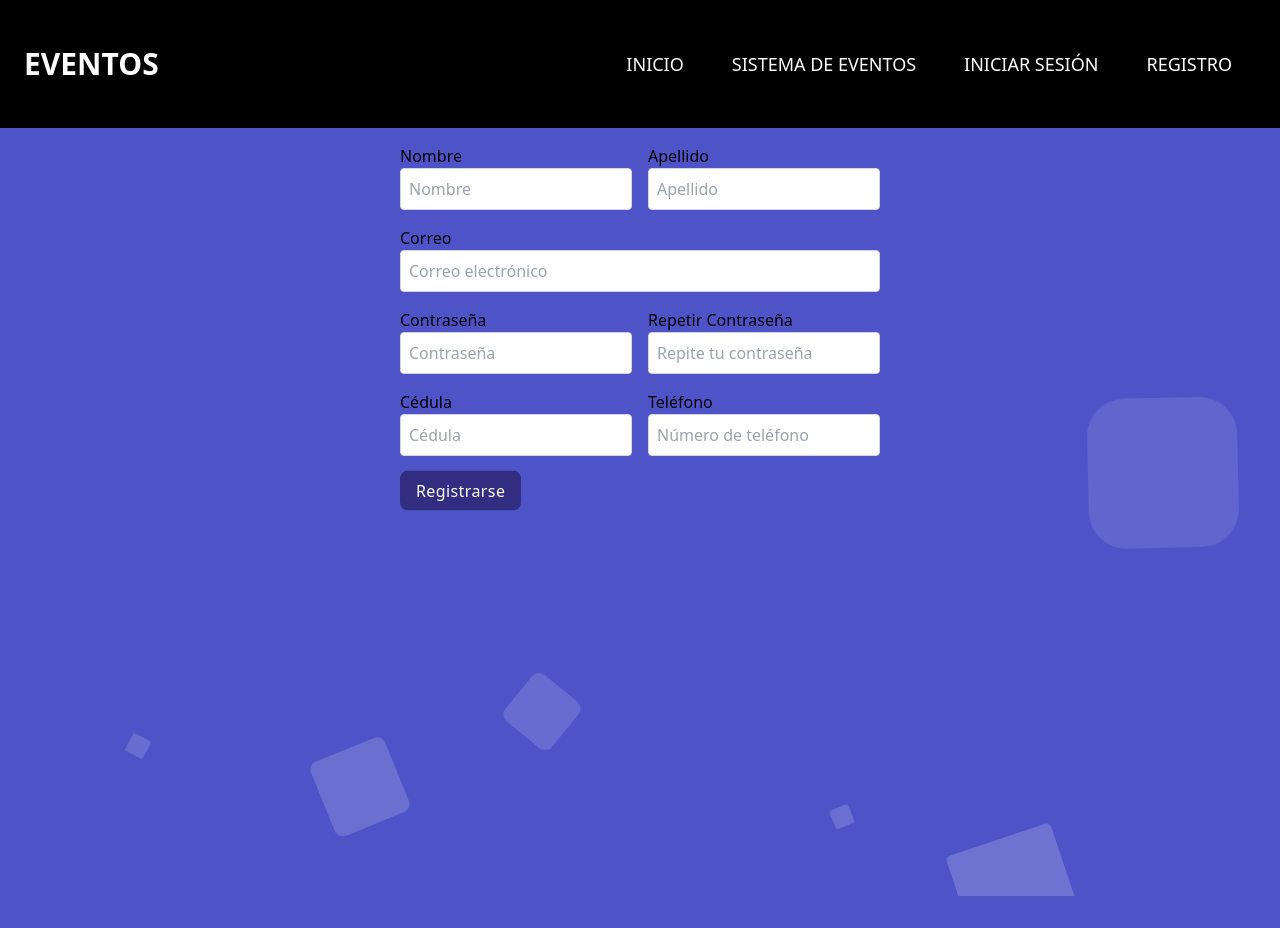
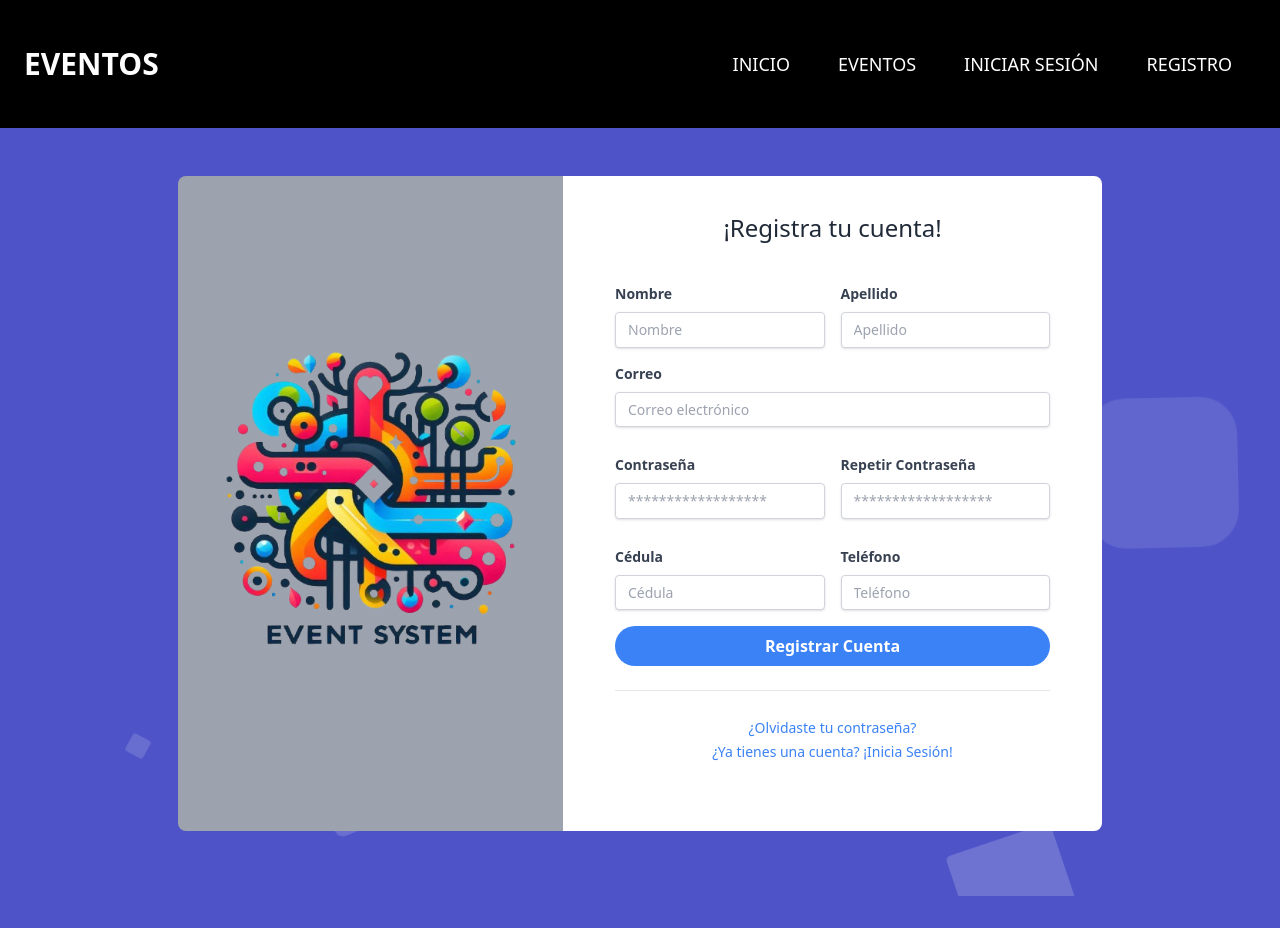
Before and after one commit to StefanoIG/Practice-Event-Plataform, a React (Vite) app: page /register in a window 1280 px wide. Built offline with nearby package versions, Linux system fonts and the light colour scheme.

Commit message:
Refactor Vite config to remove unnecessary line break and update date input validation

```diff
--- a/src/components/UI/NavBar.tsx
+++ b/src/components/UI/NavBar.tsx
@@ -33,29 +33,29 @@ const Navbar: React.FC<NavbarProps> = ({ className = '' }) => {
           </div>
           <div className="flex items-center">
             <nav className="font-sen text-white uppercase text-lg lg:flex items-center hidden">
-              <a href="/" className="py-2 px-6 flex">
+              <a href="/" className="py-2 px-6 flex hover:bg-gray-700 active:bg-gray-900">
                 Inicio
               </a>
-              <a href="/events-list" className="py-2 px-6 flex">
-                Sistema de Eventos
+              <a href="/events-list" className="py-2 px-6 flex hover:bg-gray-700 active:bg-gray-900">
+                Eventos
               </a>
 
               {/* Condición para mostrar links según isLoggin */}
               {isLoggin ? (
                 <>
-                  <a href="/create" className="py-2 px-6 flex">
+                  <a href="/create" className="py-2 px-6 flex hover:bg-gray-700 active:bg-gray-900">
                     Crear Evento
                   </a>
-                  <button onClick={handleLogout} className="py-2 px-6 flex">
+                  <button onClick={handleLogout} className="py-2 px-6 flex hover:bg-gray-700 active:bg-gray-900">
                     Cerrar Sesión
                   </button>
                 </>
               ) : (
                 <>
-                  <a href="/login" className="py-2 px-6 flex">
+                  <a href="/login" className="py-2 px-6 flex hover:bg-gray-700 active:bg-gray-900">
                     Iniciar Sesión
                   </a>
-                  <a href="/register" className="py-2 px-6 flex">
+                  <a href="/register" className="py-2 px-6 flex hover:bg-gray-700 active:bg-gray-900">
                     Registro
                   </a>
                 </>
--- a/src/components/UX/Pages/RegistroForm.tsx
+++ b/src/components/UX/Pages/RegistroForm.tsx
@@ -1,7 +1,7 @@
 import React, { useState } from "react";
 import Swal from "sweetalert2";
 import withReactContent from "sweetalert2-react-content";
-
+import logo from "../../../assets/logo.png";
 // Configuración de SweetAlert2
 const MySwal = withReactContent(Swal);
 
@@ -71,6 +71,11 @@ const RegistroForm: React.FC = () => {
     const registros = JSON.parse(localStorage.getItem("registroData") || "[]");
     return registros.some((registro: FormData) => registro.cedula === cedula);
   };
+  // Verificar si el correo ya está registrado en localStorage
+  const isCorreoDuplicado = (correo: string): boolean => {
+    const registros = JSON.parse(localStorage.getItem("registroData") || "[]");
+    return registros.some((registro: FormData) => registro.correo === correo);
+  };
 
   // Manejo de cambios en los campos del formulario
   const handleInputChange = (e: React.ChangeEvent<HTMLInputElement>) => {
@@ -117,13 +122,7 @@ const RegistroForm: React.FC = () => {
       console.log(errors);
       return;
     }
-    //verificar correo duplicado
-    if (localStorage.getItem("registroData")) {
-        const registros = JSON.parse(localStorage.getItem("registroData") || "[]");
-        const correoDuplicado = registros.some(
-            (registro: FormData) => registro.correo === formData.correo
-        );
-        if (correoDuplicado) {
+     if (isCorreoDuplicado(formData.correo)) {
       MySwal.fire({
         icon: "error",
         title: "Correo duplicado",
@@ -131,7 +130,7 @@ const RegistroForm: React.FC = () => {
       });
       return;
     }
-        }
+
     // Verificar cédula duplicada
     if (isCedulaDuplicada(formData.cedula)) {
       MySwal.fire({
@@ -142,14 +141,14 @@ const RegistroForm: React.FC = () => {
       return;
     }
 
+
     // Simulación de carga
     setIsLoading(true);
     setTimeout(() => {
-      // Generar ID único y agregarlo al registro
+      // Guardar el registro en localStorage
       const nuevoId = Date.now().toString(); // Crear ID único
       const nuevoRegistro = { ...formData, id: nuevoId };
 
-      // Guardar en localStorage excepto el campo repetirContrasena
       const { repetirContrasena, ...dataToStore } = nuevoRegistro;
       const registrosPrevios = JSON.parse(
         localStorage.getItem("registroData") || "[]"
@@ -163,7 +162,7 @@ const RegistroForm: React.FC = () => {
       MySwal.fire({
         icon: "success",
         title: "¡Registro Exitoso!",
-        text: "Tu cuenta ha sido creada. Redirigiendo a la página de inicio de sesión...",
+        text: "Tu cuenta ha sido creada.",
         toast: true,
         position: "top-end",
         timer: 3000,
@@ -196,149 +195,158 @@ const RegistroForm: React.FC = () => {
           <li></li>
         </ul>
       </div>
+      <div className="h-full">
+        <div className="mx-auto">
+          <div className="flex justify-center px-6 py-12">
+            <div className="w-full xl:w-3/4 lg:w-11/12 flex">
+              {/* Imagen de la izquierda */}
+                  <div
+                  className="w-full h-auto bg-gray-400 dark:bg-gray-800 hidden lg:block lg:w-5/12 bg-cover rounded-l-lg flex items-center justify-center"
+                  style={{
+                    backgroundImage: `url(${logo})`,
+                    backgroundSize: "contain",
+                    backgroundRepeat: "no-repeat",
+                    backgroundPosition: "center",
+                  }}
+                  >
+                  </div>
 
-      <form onSubmit={handleSubmit} className="max-w-lg mx-auto p-4 space-y-4">
-        {/* Nombre y Apellido */}
-        <div className="grid grid-cols-1 md:grid-cols-2 gap-4">
-          <div>
-            <label className="block">Nombre</label>
+              {/* Formulario */}
+              <div className="w-full lg:w-7/12 bg-white dark:bg-gray-700 p-5 rounded-lg lg:rounded-l-none">
+                <h3 className="py-4 text-2xl text-center text-gray-800 dark:text-white">¡Registra tu cuenta!</h3>
+                <form className="px-8 pt-6 pb-8 mb-4 bg-white dark:bg-gray-800 rounded" onSubmit={handleSubmit}>
+                  <div className="mb-4 md:flex md:justify-between">
+                    <div className="mb-4 md:mr-2 md:mb-0">
+                      <label className="block mb-2 text-sm font-bold text-gray-700 dark:text-white">Nombre</label>
                       <input
+                        className={`w-full px-3 py-2 text-sm leading-tight text-gray-700 border rounded shadow appearance-none focus:outline-none focus:shadow-outline ${errors.nombre ? "border-red-500" : "border-gray-300"
+                          }`}
+                        name="nombre"
                         type="text"
-              name="nombre"
                         value={formData.nombre}
-              onInput={handleInputChange}
-              className={`w-full p-2 border ${
-                errors.nombre ? "border-red-500" : "border-gray-300"
-              } rounded`}
+                        onChange={handleInputChange}
                         placeholder="Nombre"
                       />
-            {errors.nombre && (
-              <p className="text-red-500 text-sm">{errors.nombre}</p>
-            )}
+                      {errors.nombre && <p className="text-xs italic text-red-500">{errors.nombre}</p>}
                     </div>
-          <div>
-            <label className="block">Apellido</label>
+                    <div className="md:ml-2">
+                      <label className="block mb-2 text-sm font-bold text-gray-700 dark:text-white">Apellido</label>
                       <input
+                        className={`w-full px-3 py-2 text-sm leading-tight text-gray-700 border rounded shadow appearance-none focus:outline-none focus:shadow-outline ${errors.apellido ? "border-red-500" : "border-gray-300"
+                          }`}
+                        name="apellido"
                         type="text"
-              name="apellido"
                         value={formData.apellido}
-              onInput={handleInputChange}
-              className={`w-full p-2 border ${
-                errors.apellido ? "border-red-500" : "border-gray-300"
-              } rounded`}
+                        onChange={handleInputChange}
                         placeholder="Apellido"
                       />
-            {errors.apellido && (
-              <p className="text-red-500 text-sm">{errors.apellido}</p>
+                      {errors.apellido && <p className="text-xs italic text-red-500">{errors.apellido}</p>}
+                    </div>
+                  </div>
+
+                  <div className="mb-4">
+                    <label className="block mb-2 text-sm font-bold text-gray-700 dark:text-white">Correo</label>
+                    <input
+                      className={`w-full px-3 py-2 mb-3 text-sm leading-tight text-gray-700 border rounded shadow appearance-none focus:outline-none focus:shadow-outline ${errors.correo ? "border-red-500" : "border-gray-300"
+                        }`}
+                      name="correo"
+                      type="email"
+                      value={formData.correo}
+                      onChange={handleInputChange}
+                      placeholder="Correo electrónico"
+                    />
+                    {errors.correo && <p className="text-xs italic text-red-500">{errors.correo}</p>}
+                  </div>
+
+                  <div className="mb-4 md:flex md:justify-between">
+                    <div className="mb-4 md:mr-2 md:mb-0">
+                      <label className="block mb-2 text-sm font-bold text-gray-700 dark:text-white">Contraseña</label>
+                      <input
+                        className={`w-full px-3 py-2 mb-3 text-sm leading-tight text-gray-700 border rounded shadow appearance-none focus:outline-none focus:shadow-outline ${errors.contrasena ? "border-red-500" : "border-gray-300"
+                          }`}
+                        name="contrasena"
+                        type="password"
+                        value={formData.contrasena}
+                        onChange={handleInputChange}
+                        placeholder="******************"
+                      />
+                      {errors.contrasena && <p className="text-xs italic text-red-500">{errors.contrasena}</p>}
+                    </div>
+                    <div className="md:ml-2">
+                      <label className="block mb-2 text-sm font-bold text-gray-700 dark:text-white">Repetir Contraseña</label>
+                      <input
+                        className={`w-full px-3 py-2 mb-3 text-sm leading-tight text-gray-700 border rounded shadow appearance-none focus:outline-none focus:shadow-outline ${formData.repetirContrasena !== formData.contrasena ? "border-red-500" : "border-gray-300"
+                          }`}
+                        name="repetirContrasena"
+                        type="password"
+                        value={formData.repetirContrasena}
+                        onChange={handleInputChange}
+                        placeholder="******************"
+                      />
+                      {formData.repetirContrasena !== formData.contrasena && (
+                        <p className="text-xs italic text-red-500">Las contraseñas no coinciden.</p>
                       )}
                     </div>
                   </div>
 
-        {/* Correo */}
-        <div>
-          <label className="block">Correo</label>
+                  <div className="mb-4 md:flex md:justify-between">
+                    <div className="mb-4 md:mr-2 md:mb-0">
+                      <label className="block mb-2 text-sm font-bold text-gray-700 dark:text-white">Cédula</label>
                       <input
-            type="email"
-            name="correo"
-            value={formData.correo}
-            onInput={handleInputChange}
-            className={`w-full p-2 border ${
-              errors.correo ? "border-red-500" : "border-gray-300"
-            } rounded`}
-            placeholder="Correo electrónico"
+                        className={`w-full px-3 py-2 text-sm leading-tight text-gray-700 border rounded shadow appearance-none focus:outline-none focus:shadow-outline ${errors.cedula ? "border-red-500" : "border-gray-300"
+                          }`}
+                        name="cedula"
+                        type="text"
+                        value={formData.cedula}
+                        onChange={handleInputChange}
+                        placeholder="Cédula"
                       />
-          {errors.correo && (
-            <p className="text-red-500 text-sm">{errors.correo}</p>
-          )}
+                      {errors.cedula && <p className="text-xs italic text-red-500">{errors.cedula}</p>}
                     </div>
-
-        {/* Contraseña y Repetir Contraseña */}
-        <div className="grid grid-cols-1 md:grid-cols-2 gap-4">
-          <div>
-            <label className="block">Contraseña</label>
+                    <div className="md:ml-2">
+                      <label className="block mb-2 text-sm font-bold text-gray-700 dark:text-white">Teléfono</label>
                       <input
-              type="password"
-              name="contrasena"
-              value={formData.contrasena}
-              onInput={handleInputChange}
-              className={`w-full p-2 border ${
-                errors.contrasena ? "border-red-500" : "border-gray-300"
-              } rounded`}
-              placeholder="Contraseña"
+                        className={`w-full px-3 py-2 text-sm leading-tight text-gray-700 border rounded shadow appearance-none focus:outline-none focus:shadow-outline ${errors.telefono ? "border-red-500" : "border-gray-300"
+                          }`}
+                        name="telefono"
+                        type="text"
+                        value={formData.telefono}
+                        onChange={handleInputChange}
+                        placeholder="Teléfono"
                       />
-            {errors.contrasena && (
-              <p className="text-red-500 text-sm">{errors.contrasena}</p>
-            )}
-          </div>
-          <div>
-            <label className="block">Repetir Contraseña</label>
-            <input
-              type="password"
-              name="repetirContrasena"
-              value={formData.repetirContrasena}
-              onInput={handleInputChange}
-              className={`w-full p-2 border ${
-                formData.repetirContrasena !== formData.contrasena
-                  ? "border-red-500"
-                  : "border-gray-300"
-              } rounded`}
-              placeholder="Repite tu contraseña"
-            />
-            {formData.repetirContrasena !== formData.contrasena && (
-              <p className="text-red-500 text-sm">
-                Las contraseñas no coinciden.
-              </p>
-            )}
+                      {errors.telefono && <p className="text-xs italic text-red-500">{errors.telefono}</p>}
                     </div>
                   </div>
 
-        {/* Cédula y Teléfono */}
-        <div className="grid grid-cols-1 md:grid-cols-2 gap-4">
-          <div>
-            <label className="block">Cédula</label>
-            <input
-              type="text"
-              name="cedula"
-              value={formData.cedula}
-              onInput={handleInputChange}
-              className={`w-full p-2 border ${
-                errors.cedula ? "border-red-500" : "border-gray-300"
-              } rounded`}
-              placeholder="Cédula"
-            />
-            {errors.cedula && (
-              <p className="text-red-500 text-sm">{errors.cedula}</p>
-            )}
+                  <div className="mb-6 text-center">
+                    <button
+                      type="submit"
+                      className="w-full px-4 py-2 font-bold text-white bg-blue-500 rounded-full hover:bg-blue-700 dark:bg-blue-700 dark:text-white dark:hover:bg-blue-900 focus:outline-none focus:shadow-outline"
+                      disabled={isLoading}
+                    >
+                      {isLoading ? "Registrando..." : "Registrar Cuenta"}
+                    </button>
                   </div>
-          <div>
-            <label className="block">Teléfono</label>
-            <input
-              type="text"
-              name="telefono"
-              value={formData.telefono}
-              onInput={handleInputChange}
-              className={`w-full p-2 border ${
-                errors.telefono ? "border-red-500" : "border-gray-300"
-              } rounded`}
-              placeholder="Número de teléfono"
-            />
-            {errors.telefono && (
-              <p className="text-red-500 text-sm">{errors.telefono}</p>
-            )}
+
+                  <hr className="mb-6 border-t" />
+                  <div className="text-center">
+                    <a className="inline-block text-sm text-blue-500 dark:text-blue-500 align-baseline hover:text-blue-800" href="#">
+                      ¿Olvidaste tu contraseña?
+                    </a>
+                  </div>
+                  <div className="text-center">
+                    <a className="inline-block text-sm text-blue-500 dark:text-blue-500 align-baseline hover:text-blue-800" href="./login">
+                      ¿Ya tienes una cuenta? ¡Inicia Sesión!
+                    </a>
+                  </div>
+                </form>
+              </div>
+            </div>
+          </div>
+        </div>
       </div>
     </div>
 
-        <button
-          type="submit"
-          className={`animate-bounce focus:animate-none hover:animate-none inline-flex text-md font-medium bg-indigo-900 mt-3 px-4 py-2 rounded-lg tracking-wide text-white ${
-            isLoading ? "opacity-50 cursor-not-allowed" : ""
-          }`}
-          disabled={isLoading}
-        >
-          {isLoading ? "Registrando..." : "Registrarse"}
-        </button>
-      </form>
-    </div>
   );
 };
 
```
Also changed, not shown: src/components/UX/Pages/EventoForm.tsx (+7 -6 lines). Lines whose indentation alone changed are shown as unchanged.
